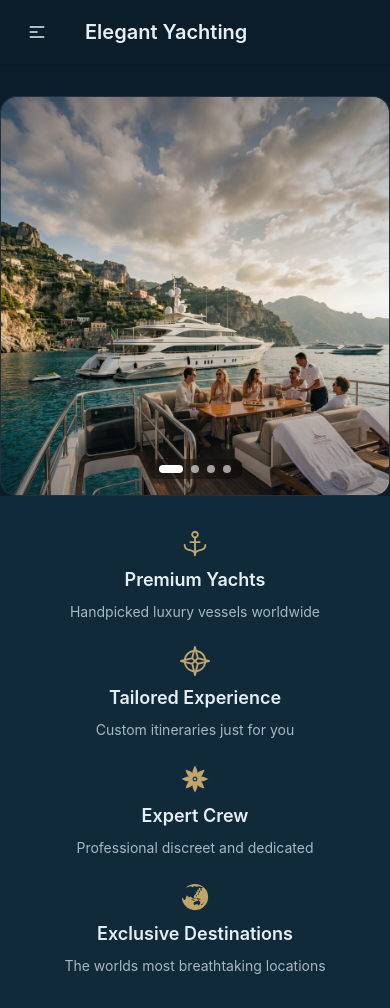
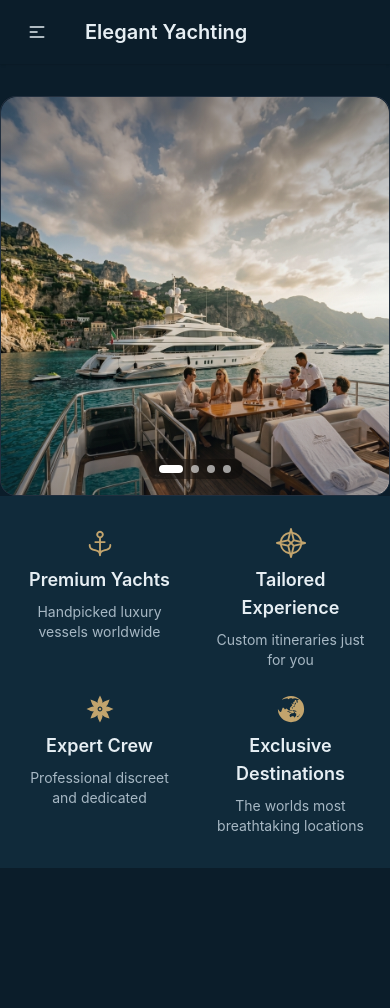
Before and after one commit to Dylan0888/ElegantYatchting, a React (Vite) app in the folder frontend/: page / in a window 390 px wide. After the commit the page ends 868 px from the top, so only its background shows below. Built offline with nearby package versions, Linux system fonts and the light colour scheme.

Commit message:
Altered carousel footer for better responsiveness

```diff
--- a/frontend/src/components/homePageComponents/CarouselFooter.tsx
+++ b/frontend/src/components/homePageComponents/CarouselFooter.tsx
@@ -33,7 +33,7 @@ const CarouselFooter = () => {
 
     return (
         <section className="bg-[var(--color-secondary-bg)]
-                    grid grid-cols-1 sm:grid-cols-2 lg:grid-cols-4
+                    grid grid-cols-2 sm:grid-cols-2 md:grid-cols-4
                     gap-6 px-4 py-8">
 
             {features.map((feature, index) => (
--- a/frontend/src/components/homePageComponents/CarouselFooterFeature.tsx
+++ b/frontend/src/components/homePageComponents/CarouselFooterFeature.tsx
@@ -6,6 +6,9 @@ const CarouselFooterFeature = ({ icon: Icon, heading, text }: CarouselFeature) =
     return (
         <div className="flex flex-col items-center text-center gap-2">
             <Icon className="text-3xl md:text-4xl text-[var(--color-gold)]" />
+
+
+
             <h4 className="text-[var(--color-text-primary)] font-semibold text-lg">
                 {heading}
             </h4>
```
